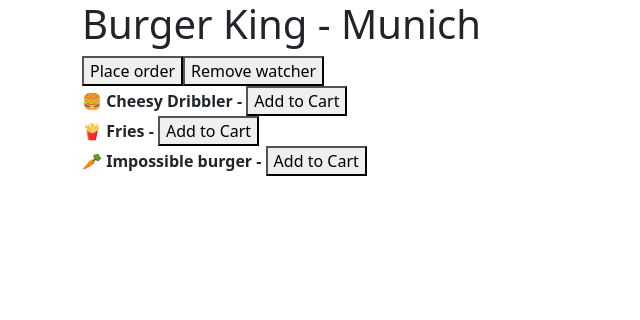
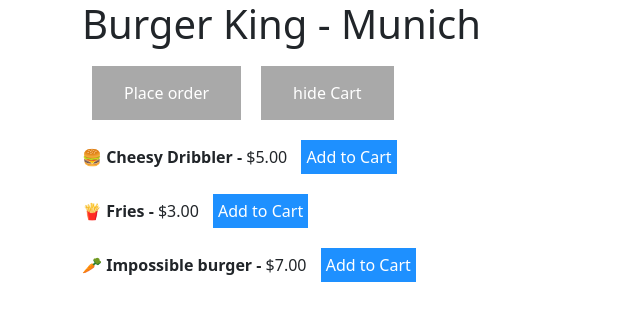
Before and after one commit to alice-njoroge/Vue3-compositions-API, a Vue app: page / in a window 1280 px wide. Shown: the top 320 px of the page, without its empty margins (0-640 px from the left). Built offline with nearby package versions, Linux system fonts and the light colour scheme.

Commit message:
adding some css styling on the buttons and ability to remove a watcher when hide cart button is hit

```diff
--- a/src/App.vue
+++ b/src/App.vue
@@ -16,7 +16,9 @@
     // watch(name, (newVal, oldVal) =>  console.log(newVal, oldVal), {immediate:true});
     const removeWatcher = watch(
         [name, ()=> [...cart]],
-        (cartNew, cartOld)=>console.log(cartNew, cartOld))
+        (cartNew, cartOld)=>
+            alert(cartNew.join('\n'))
+    )
     return {name, placeOrder, addItem, meals, cart, removeWatcher}
   },
 }
@@ -28,8 +30,8 @@
   <div class="container">
     <h1>{{ name }}</h1>
 
-    <button @click="placeOrder"> Place order</button>
-    <button @click="removeWatcher"> Remove watcher</button>
+    <button class="button" @click="placeOrder"> Place order</button>
+    <button  class="button" @click="removeWatcher"> hide Cart </button>
     <YummyMeal
         v-for="meal in meals"
         :name="meal.name"
@@ -47,4 +49,16 @@
   color: red;
 }
 
+.button {
+  background-color: darkgrey; /* Green */
+  border: none;
+  color: white;
+  padding: 15px 32px;
+  margin: 10px;
+  text-align: center;
+  text-decoration: none;
+  display: inline-block;
+  font-size: 16px;
+}
+
 </style>
--- a/src/components/YummyMeal.vue
+++ b/src/components/YummyMeal.vue
@@ -25,12 +25,24 @@
 
 <div>
   <strong>{{ name}} - </strong>
+  {{mealPrice}}
 <!--  <span>{{priceSentence}}</span> - -->
-  <button @click="addToCart">Add to Cart</button>
+  <button class="button" @click="addToCart">Add to Cart</button>
 </div>
 
 </template>
 
 <style scoped>
+.button {
+  background-color:  dodgerblue; /* Green */
+  border: none;
+  color: white;
+  padding: 5px 5px ;
+  margin: 10px;
+  text-align: center;
+  text-decoration: none;
+  display: inline-block;
+  font-size: 16px;
+}
 
 </style>
```
